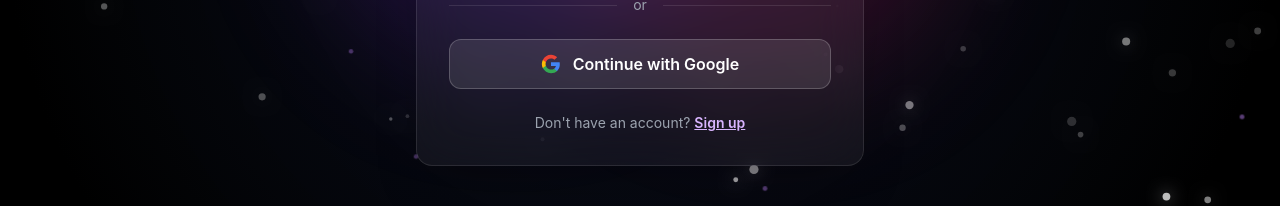
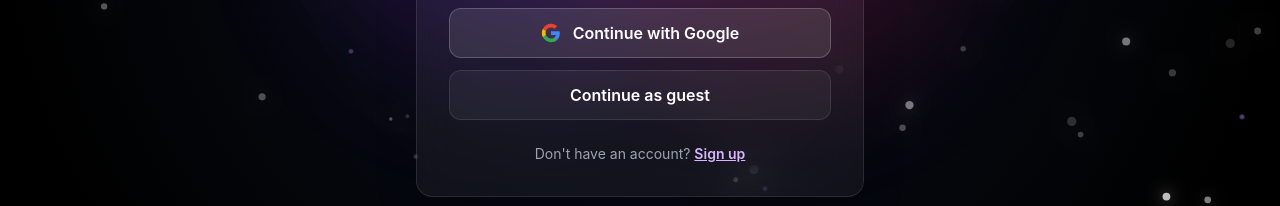
Before and after one commit to ravadsf-cpu/Github-Copilot, a React (Create React App) app in the folder cleary/: page /login in a window 1280 px wide. Shown: the part 518-724 px from the top of the page. Built offline with nearby package versions, Linux system fonts and the light colour scheme; no server answers.

Commit message:
feat(auth): add guest mode + safer Firebase config using env vars; add Firebase env example

```diff
--- a/cleary/src/config/firebase.js
+++ b/cleary/src/config/firebase.js
@@ -6,22 +6,41 @@ import { getAuth } from 'firebase/auth';
 import { getFirestore } from 'firebase/firestore';
 import { getAnalytics } from 'firebase/analytics';
 
-const firebaseConfig = {
-  apiKey: process.env.REACT_APP_FIREBASE_API_KEY || "AIzaSyB5lb1sZ5aDb3-DRTaEVKZS4B_Qzzfk6hw",
-  authDomain: process.env.REACT_APP_FIREBASE_AUTH_DOMAIN || "billion-dollar-startup-2443e.firebaseapp.com",
-  projectId: process.env.REACT_APP_FIREBASE_PROJECT_ID || "billion-dollar-startup-2443e",
-  storageBucket: process.env.REACT_APP_FIREBASE_STORAGE_BUCKET || "billion-dollar-startup-2443e.appspot.com",
-  messagingSenderId: process.env.REACT_APP_FIREBASE_MESSAGING_SENDER_ID || "716243006507",
-  appId: process.env.REACT_APP_FIREBASE_APP_ID || "1:716243006507:web:abcdef123456",
-  measurementId: process.env.REACT_APP_FIREBASE_MEASUREMENT_ID || "G-ABCDEF123"
+// Safe guard: if required env vars aren't set, we fallback to a no-auth demo mode
+const missingEnv = !process.env.REACT_APP_FIREBASE_API_KEY || !process.env.REACT_APP_FIREBASE_PROJECT_ID;
+
+const firebaseConfig = missingEnv ? {
+  // Demo fallback config (no real auth). User can still browse feed.
+  apiKey: 'demo-api-key',
+  authDomain: 'demo.invalid',
+  projectId: 'demo-project',
+  storageBucket: 'demo-project.appspot.com',
+  messagingSenderId: '0',
+  appId: '1:0:web:demo',
+  measurementId: 'G-DEMO'
+} : {
+  apiKey: process.env.REACT_APP_FIREBASE_API_KEY,
+  authDomain: process.env.REACT_APP_FIREBASE_AUTH_DOMAIN,
+  projectId: process.env.REACT_APP_FIREBASE_PROJECT_ID,
+  storageBucket: process.env.REACT_APP_FIREBASE_STORAGE_BUCKET,
+  messagingSenderId: process.env.REACT_APP_FIREBASE_MESSAGING_SENDER_ID,
+  appId: process.env.REACT_APP_FIREBASE_APP_ID,
+  measurementId: process.env.REACT_APP_FIREBASE_MEASUREMENT_ID
 };
 
 // Initialize Firebase
-const app = initializeApp(firebaseConfig);
+let app;
+try {
+  app = initializeApp(firebaseConfig);
+} catch (e) {
+  console.warn('[firebase] initialization failed, falling back to demo mode:', e.message);
+  app = { __demo: true };
+}
 
 // Initialize Firebase services
-export const auth = getAuth(app);
-export const db = getFirestore(app);
-export const analytics = typeof window !== 'undefined' ? getAnalytics(app) : null;
+export const auth = app.__demo ? null : getAuth(app);
+export const db = app.__demo ? null : getFirestore(app);
+export const analytics = (!app.__demo && typeof window !== 'undefined') ? getAnalytics(app) : null;
+export const isDemoMode = !!app.__demo || missingEnv;
 
 export default app;
--- a/cleary/src/contexts/AuthContext.js
+++ b/cleary/src/contexts/AuthContext.js
@@ -7,7 +7,7 @@ import {
   GoogleAuthProvider,
   signInWithPopup
 } from 'firebase/auth';
-import { auth } from '../config/firebase';
+import { auth, isDemoMode } from '../config/firebase';
 
 const AuthContext = createContext();
 
@@ -18,12 +18,17 @@ export const AuthProvider = ({ children }) => {
   const [loading, setLoading] = useState(true);
 
   useEffect(() => {
+    if (!auth) {
+      // Demo mode: keep unauthenticated until user chooses guest
+      setLoading(false);
+      return () => {};
+    }
     const unsubscribe = onAuthStateChanged(auth, (firebaseUser) => {
       if (firebaseUser) {
         setUser({
           id: firebaseUser.uid,
           email: firebaseUser.email,
-          name: firebaseUser.displayName || firebaseUser.email.split('@')[0],
+          name: firebaseUser.displayName || (firebaseUser.email ? firebaseUser.email.split('@')[0] : 'User'),
           photoURL: firebaseUser.photoURL,
           preferences: {
             mood: 'balanced',
@@ -41,23 +46,52 @@ export const AuthProvider = ({ children }) => {
   }, []);
 
   const login = async (email, password) => {
+    if (!auth) throw new Error('Authentication is not configured');
     const result = await signInWithEmailAndPassword(auth, email, password);
     return result.user;
   };
 
   const loginWithGoogle = async () => {
+    if (!auth) throw new Error('Authentication is not configured');
     const provider = new GoogleAuthProvider();
-    const result = await signInWithPopup(auth, provider);
-    return result.user;
+    try {
+      const result = await signInWithPopup(auth, provider);
+      return result.user;
+    } catch (e) {
+      // Provide clearer error for blocked Identity Toolkit
+      const hint = 'If Google Sign-In fails, enable Identity Toolkit API and Google provider in Firebase, and add your domain to Authorized Domains.';
+      throw new Error(`${e.message}. ${hint}`);
+    }
   };
 
   const signup = async (email, password, name) => {
+    if (!auth) throw new Error('Authentication is not configured');
     const result = await createUserWithEmailAndPassword(auth, email, password);
     return result.user;
   };
 
   const logout = () => {
+    if (!auth) {
+      setUser(null);
+      return Promise.resolve();
+    }
     return signOut(auth);
+  };
+
+  const loginAsGuest = async () => {
+    const guestUser = {
+      id: 'guest',
+      email: null,
+      name: 'Guest',
+      photoURL: null,
+      preferences: {
+        mood: 'balanced',
+        topics: ['technology', 'science', 'world'],
+        politicalLean: 'centrist'
+      }
+    };
+    setUser(guestUser);
+    return guestUser;
   };
 
   const value = {
@@ -66,7 +100,9 @@ export const AuthProvider = ({ children }) => {
     loginWithGoogle,
     signup,
     logout,
-    loading
+    loading,
+    isDemoMode,
+    loginAsGuest
   };
 
   return <AuthContext.Provider value={value}>{children}</AuthContext.Provider>;
--- a/cleary/src/pages/LoginPage.jsx
+++ b/cleary/src/pages/LoginPage.jsx
@@ -6,7 +6,7 @@ import AnimatedBackground from '../components/AnimatedBackground';
 import RippleButton from '../components/RippleButton';
 
 const LoginPage = () => {
-  const { login, loginWithGoogle } = useAuth();
+  const { login, loginWithGoogle, loginAsGuest, isDemoMode } = useAuth();
   const navigate = useNavigate();
   const [email, setEmail] = useState('');
   const [password, setPassword] = useState('');
@@ -38,6 +38,19 @@ const LoginPage = () => {
       navigate('/feed');
     } catch (e) {
       setError('Failed to sign in with Google: ' + e.message);
+    } finally {
+      setLoading(false);
+    }
+  };
+
+  const handleGuest = async () => {
+    setError('');
+    setLoading(true);
+    try {
+      await loginAsGuest();
+      navigate('/feed');
+    } catch (e) {
+      setError('Unable to continue as guest.');
     } finally {
       setLoading(false);
     }
@@ -203,6 +216,23 @@ const LoginPage = () => {
             </button>
           </motion.div>
 
+          {/* Continue as guest */}
+          <motion.div
+            initial={{ opacity: 0, y: 20 }}
+            animate={{ opacity: 1, y: 0 }}
+            transition={{ delay: 0.85 }}
+            className="mt-3"
+          >
+            <button
+              type="button"
+              onClick={handleGuest}
+              disabled={loading}
+              className="w-full py-3 px-4 rounded-xl bg-white/5 border border-white/10 text-white font-semibold hover:bg-white/10 disabled:opacity-50 transition-all"
+            >
+              Continue as guest {isDemoMode ? '(demo mode)' : ''}
+            </button>
+          </motion.div>
+
           <motion.p
             initial={{ opacity: 0 }}
             animate={{ opacity: 1 }}
--- a/cleary/src/pages/SignupPage.jsx
+++ b/cleary/src/pages/SignupPage.jsx
@@ -6,7 +6,7 @@ import AnimatedBackground from '../components/AnimatedBackground';
 import RippleButton from '../components/RippleButton';
 
 const SignupPage = () => {
-  const { signup, loginWithGoogle } = useAuth();
+  const { signup, loginWithGoogle, loginAsGuest, isDemoMode } = useAuth();
   const navigate = useNavigate();
   const [name, setName] = useState('');
   const [email, setEmail] = useState('');
@@ -39,6 +39,19 @@ const SignupPage = () => {
       navigate('/feed');
     } catch (e) {
       setError('Failed to sign in with Google: ' + e.message);
+    } finally {
+      setLoading(false);
+    }
+  };
+
+  const handleGuest = async () => {
+    setError('');
+    setLoading(true);
+    try {
+      await loginAsGuest();
+      navigate('/feed');
+    } catch (e) {
+      setError('Unable to continue as guest.');
     } finally {
       setLoading(false);
     }
@@ -222,6 +235,23 @@ const SignupPage = () => {
             </button>
           </motion.div>
 
+          {/* Continue as guest */}
+          <motion.div
+            initial={{ opacity: 0, y: 20 }}
+            animate={{ opacity: 1, y: 0 }}
+            transition={{ delay: 0.95 }}
+            className="mt-3"
+          >
+            <button
+              type="button"
+              onClick={handleGuest}
+              disabled={loading}
+              className="w-full py-3 px-4 rounded-xl bg-white/5 border border-white/10 text-white font-semibold hover:bg-white/10 disabled:opacity-50 transition-all"
+            >
+              Continue as guest {isDemoMode ? '(demo mode)' : ''}
+            </button>
+          </motion.div>
+
           <motion.p
             initial={{ opacity: 0 }}
             animate={{ opacity: 1 }}
```
Also changed, not shown: 1 other file (tests, documents, lock files or other folders).
